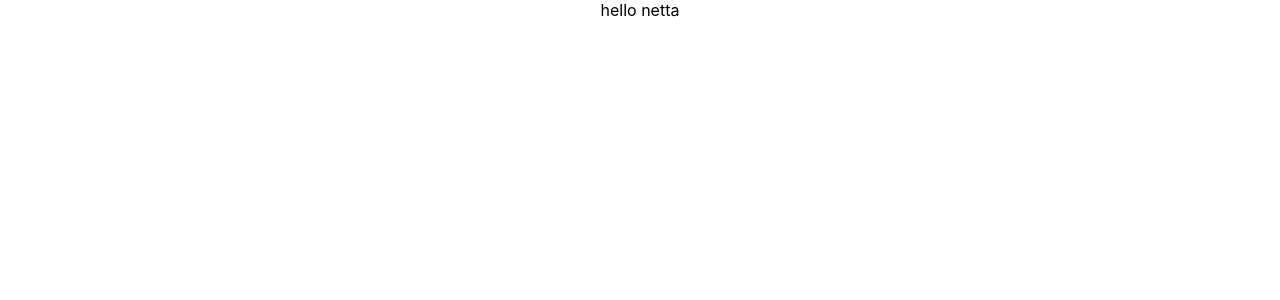
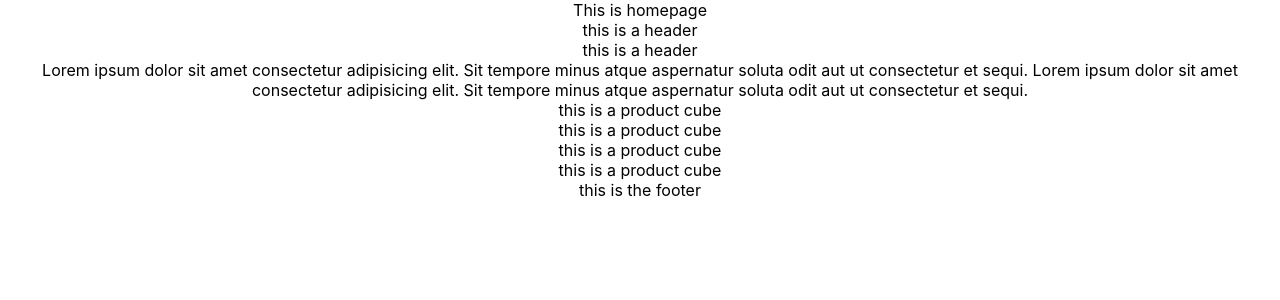
Before and after one commit to nettalee19/Week-Project, a React (Create React App) app: page / in a window 1280 px wide. Shown: the top 300 px of the page. Built offline with nearby package versions, Linux system fonts and the light colour scheme.

Commit message:
main page

```diff
--- a/package.json
+++ b/package.json
@@ -6,8 +6,10 @@
     "@testing-library/jest-dom": "^5.11.10",
     "@testing-library/react": "^11.2.6",
     "@testing-library/user-event": "^12.8.3",
+    "axios": "^0.21.1",
     "react": "^17.0.2",
     "react-dom": "^17.0.2",
+    "react-router-dom": "^5.2.0",
     "react-scripts": "4.0.3",
     "web-vitals": "^1.1.1"
   },
--- a/src/App.js
+++ b/src/App.js
@@ -1,12 +1,11 @@
+import './App.css';
+import Homepage from "./Components/Homepage"
 
-import './App.css';
-
-function App() {
+export default function App() {
   return (
     <div className="App">
-      hello netta
+
+      <Homepage/>
     </div>
   );
 }
-
-export default App;
--- /dev/null
+++ b/src/Components/Footer.js
@@ -0,0 +1,11 @@
+import React from 'react'
+
+function Footer() {
+    return (
+        <div>
+            this is the footer
+        </div>
+    )
+}
+
+export default Footer
--- /dev/null
+++ b/src/Components/Header.js
@@ -0,0 +1,11 @@
+import React from 'react'
+
+function Header() {
+    return (
+        <div>
+            this is a header
+        </div>
+    )
+}
+
+export default Header
--- /dev/null
+++ b/src/Components/Homepage.js
@@ -0,0 +1,29 @@
+import React from 'react'
+// import axios from "axios"
+import {BrowserRouter, Route} from 'react-router-dom'
+import Header from "./Header"
+import Product_cube from "./Product_cube"
+import Footer from "./Footer"
+
+export default function Homepage() {
+
+
+
+    return (
+        <div>
+            This is homepage
+            <BrowserRouter>
+                <Header/>
+                <Header/>
+                Lorem ipsum dolor sit amet consectetur adipisicing elit. Sit tempore minus atque aspernatur soluta odit aut ut consectetur et sequi.
+                Lorem ipsum dolor sit amet consectetur adipisicing elit. Sit tempore minus atque aspernatur soluta odit aut ut consectetur et sequi.
+
+                <Product_cube/>
+                <Product_cube/>
+                <Product_cube/>
+                <Product_cube/>
+                <Footer/>
+            </BrowserRouter>
+        </div>
+    )
+}
--- /dev/null
+++ b/src/Components/Product_cube.js
@@ -0,0 +1,11 @@
+import React from 'react'
+
+function Product_cube() {
+    return (
+        <div>
+            this is a product cube
+        </div>
+    )
+}
+
+export default Product_cube
```
Also changed, not shown: 2 other files (tests, documents, lock files or other folders).
